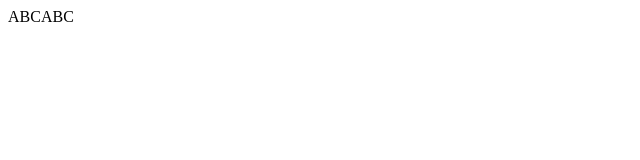
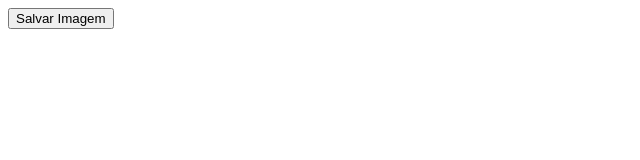
Before and after one commit to gpossebom/sanguesjp, a plain HTML site: page index.html in a window 1280 px wide. Shown: the whole page, without its empty margins (0-640 px from the left). Drawn offline with Linux system fonts and the light colour scheme.

Commit message:
Update index.html

```diff
--- a/index.html
+++ b/index.html
@@ -2,7 +2,8 @@
 <head>
 </head>
 <body>
-ABCABC
+<button class="save"> Salvar Imagem </button>
+<canvas width="1080" height="1080" style="width:100%;" data-src="/img/sangueConselho.png">
 </body>
 
 </html>
```
